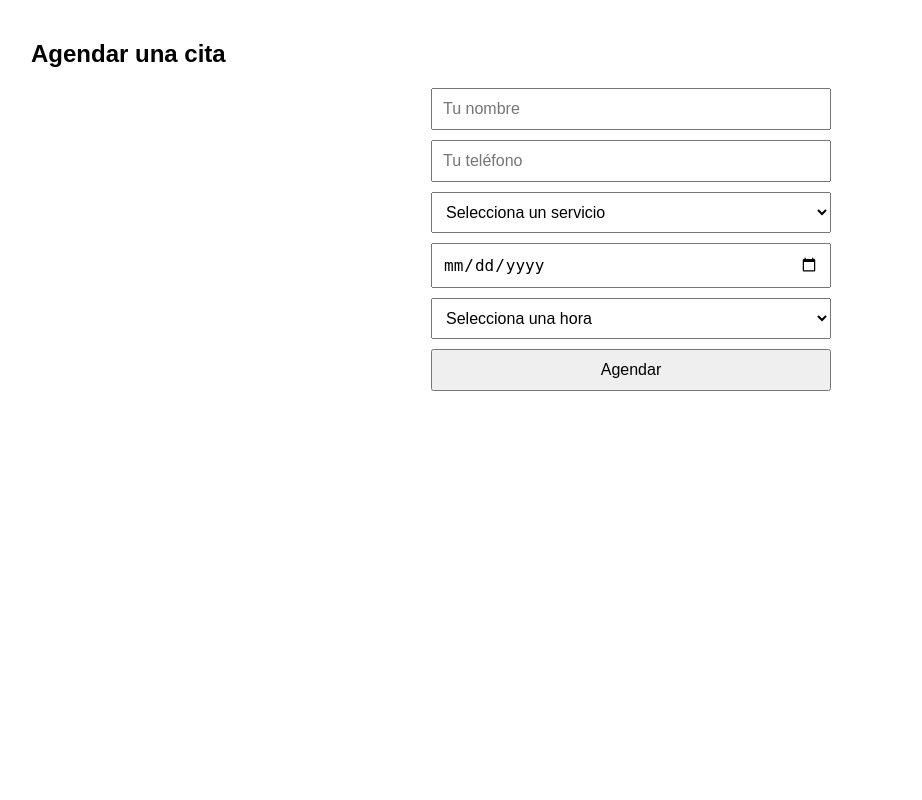
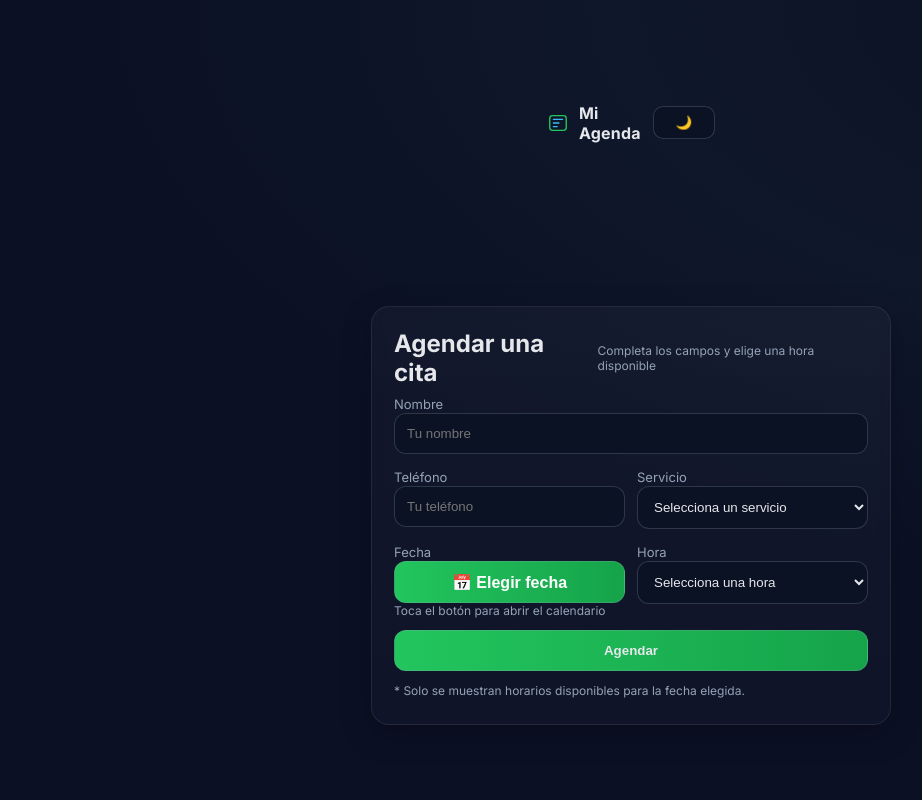
Before and after one commit to CarlosSGR/agenda_citas, a PHP site: page /formulario.php in a window 1280 px wide. Shown: the whole page, without its empty margins (9-931 px from the left). Run offline with PHP 8.4, Linux system fonts and the light colour scheme.

Commit message:
Estilo aplicado

```diff
--- /dev/null
+++ b/assets/css/formulario.css
@@ -0,0 +1,84 @@
+/* /assets/css/formulario.css */
+@import url('https://fonts.googleapis.com/css2?family=Inter:wght@400;600;700&display=swap');
+
+*{box-sizing:border-box}
+:root { --bg:#0f172a; --card:#111827ee; --muted:#94a3b8; --text:#e5e7eb; --accent:#22c55e; --accent2:#38bdf8; --field:#0b1224; --border:rgba(148,163,184,.25); }
+
+body{
+  font-family:Inter,system-ui,Segoe UI,Roboto,Arial,sans-serif;
+  margin:0;min-height:100vh;display:grid;place-items:center;color:var(--text);
+  background:radial-gradient(1200px 600px at 100% 0,#0b1025 0%,#0f172a 55%,#0b1025 100%);
+}
+
+.card{
+  width:100%;max-width:520px;background:linear-gradient(180deg,rgba(255,255,255,.03),rgba(255,255,255,.02));
+  border:1px solid rgba(255,255,255,.08);backdrop-filter:blur(6px);border-radius:18px;padding:22px 22px 26px;
+  box-shadow:0 10px 30px rgba(0,0,0,.25);animation:fadeIn .5s ease both
+}
+
+.title{display:flex;align-items:center;gap:10px;margin-bottom:6px}
+.subtitle,.hint,.hintf{font-size:12px;color:var(--muted);margin:0}
+
+form{display:grid;gap:12px}
+label{font-size:13px;color:var(--muted)}
+
+input,select,button{
+  width:100%;padding:12px;border-radius:12px;border:1px solid var(--border);
+  background:var(--field);color:var(--text);transition:.2s
+}
+input:focus,select:focus,button:focus{outline:none;border-color:var(--accent2);box-shadow:0 0 0 3px rgba(56,189,248,.25)}
+button{cursor:pointer;font-weight:600;background:linear-gradient(90deg,var(--accent),#16a34a)}
+
+.row{display:grid;grid-template-columns:1fr 1fr;gap:12px}
+
+/* loader */
+.loader{
+  height:44px;border:1px solid var(--border);border-radius:12px;
+  background:linear-gradient(100deg,#0b1224 40%,#0e1630 50%,#0b1224 60%) 0 0/200% 100%;
+  animation:shimmer 1.2s infinite linear
+}
+
+/* toast */
+.toast{
+  position:fixed;bottom:18px;left:50%;transform:translateX(-50%) translateY(16px);opacity:0;
+  background:#0b1224;border:1px solid var(--border);padding:10px 14px;border-radius:12px;color:var(--text);
+  transition:.25s;box-shadow:0 10px 30px rgba(0,0,0,.25)
+}
+.toast.show{opacity:1;transform:translateX(-50%) translateY(0)}
+
+/* fecha más obvia */
+.date-group{display:flex;gap:8px;align-items:stretch}
+#fecha{flex:1;min-width:0;background:var(--field);color:var(--text);border:1px solid var(--border);border-radius:12px;padding:12px}
+.date-btn {
+  white-space: nowrap;
+  border: 1px solid var(--border);
+  border-radius: 12px;
+  background: linear-gradient(90deg, var(--accent), #16a34a);
+  color: #fff;
+  font-weight: 600;
+  padding: 10px 18px; /* 🔹 más alto y ancho */
+  display: flex;
+  align-items: center;
+  justify-content: center; /* 🔹 centra el texto horizontalmente */
+  gap: 8px;
+  cursor: pointer;
+  transition: transform 0.05s ease;
+  font-size: 16px; /* 🔹 igual que los inputs */
+  height: 42px; /* 🔹 misma altura que los inputs */
+}
+
+.date-btn:active {
+  transform: translateY(1px);
+}
+
+#fecha:placeholder-shown + .date-btn,
+#fecha:not([value]) + .date-btn {
+  box-shadow: 0 0 0 0 rgba(34,197,94,.55);
+  animation: pulse 1.8s infinite;
+}
+
+
+/* animaciones */
+@keyframes fadeIn{from{opacity:0;transform:translateY(8px)}to{opacity:1;transform:none}}
+@keyframes shimmer{to{background-position:-200% 0}}
+@keyframes pulse{0%{box-shadow:0 0 0 0 rgba(34,197,94,.55)}70%{box-shadow:0 0 0 14px rgba(34,197,94,0)}100%{box-shadow:0 0 0 0 rgba(34,197,94,0)}}
--- /dev/null
+++ b/assets/css/theme.css
@@ -0,0 +1,27 @@
+/* theme.css */
+:root {
+  --bg:#0f172a; --card:#111827ee; --muted:#94a3b8; --text:#e5e7eb;
+  --accent:#22c55e; --accent2:#38bdf8; --field:#0b1224; --border:rgba(148,163,184,.25);
+}
+
+/* Tema claro */
+:root[data-theme="light"] {
+  --bg:#f7fafc; --card:#ffffff; --muted:#6b7280; --text:#111827;
+  --accent:#16a34a; --accent2:#0284c7; --field:#ffffff; --border:#d1d5db;
+}
+
+/* Reset body base */
+html,body{height:100%}
+body{background:var(--bg); color:var(--text); transition:background .25s,color .25s}
+
+/* Header con logo + toggle */
+.appbar{
+  display:flex; align-items:center; justify-content:space-between;
+  gap:12px; padding:14px 18px; max-width:980px; margin:14px auto 0;
+}
+.brand{display:flex; align-items:center; gap:10px; font-weight:700; letter-spacing:.2px}
+.brand img{width:22px; height:22px}
+.theme-toggle{
+  border:1px solid var(--border); background:var(--field); color:var(--text);
+  padding:8px 10px; border-radius:10px; cursor:pointer;
+}
--- a/formulario.php
+++ b/formulario.php
@@ -1,52 +1,145 @@
-<!-- formulario.php - Formulario para agendar cita -->
+<!-- formulario.php -->
 <!DOCTYPE html>
 <html lang="es">
 <head>
-    <meta charset="UTF-8">
+  <meta charset="UTF-8" />
   <title>Agendar Cita</title>
-    <style>
-        body { font-family: Arial; margin: 40px; }
-        form { max-width: 400px; margin: auto; display: flex; flex-direction: column; gap: 10px; }
-        input, select, button { padding: 10px; font-size: 16px; }
-    </style>
+    <link rel="stylesheet" href="assets/css/theme.css">
+    <link rel="stylesheet" href="assets/css/formulario.css">
+
   <script>
     async function cargarHorasDisponibles() {
-
       const fecha = document.querySelector('[name="fecha"]').value;
       const horaSelect = document.querySelector('[name="hora"]');
-
+      const horaWrap = document.getElementById('hora-wrap');
+      const submitBtn = document.getElementById('btn-submit');
       if (!fecha) return;
 
-        const response = await fetch(`horas_disponibles.php?fecha=${fecha}`);
-        const horas = await response.json();
+      horaSelect.style.display = 'none';
+      horaWrap.querySelector('.loader').style.display = 'block';
+      submitBtn.disabled = true;
 
+      try {
+        const res = await fetch(`horas_disponibles.php?fecha=${fecha}`);
+        const horas = await res.json();
         horaSelect.innerHTML = '<option value="">Selecciona una hora</option>';
-        horas.forEach(hora => {
-            const option = document.createElement('option');
-            option.value = hora;
-            option.textContent = hora;
-            horaSelect.appendChild(option);
+        horas.forEach(h => {
+          const opt = document.createElement('option');
+          opt.value = h; opt.textContent = h;
+          horaSelect.appendChild(opt);
+        });
+      } catch(e) {
+        console.error(e); showToast('No se pudieron cargar las horas. Intenta de nuevo.');
+      } finally {
+        horaWrap.querySelector('.loader').style.display = 'none';
+        horaSelect.style.display = 'block';
+        submitBtn.disabled = false;
+      }
+    }
+    function showToast(msg){
+      const t = document.getElementById('toast'); t.textContent = msg; t.classList.add('show');
+      setTimeout(()=> t.classList.remove('show'), 2500);
+    }
+    function validarSubmit(){
+      const req = ['nombre','telefono','servicio','fecha','hora'];
+      for (const n of req){ const el = document.querySelector(`[name="${n}"]`); if(!el.value){ showToast('Completa todos los campos'); return false;} }
+      return true;
+    }
+    function openPicker(){
+      const input = document.getElementById('fecha');
+      if (input.showPicker) input.showPicker(); else { input.focus(); input.click(); }
+    }
+    document.addEventListener('DOMContentLoaded', ()=>{
+      const f = document.getElementById('fecha');
+      f.addEventListener('keydown', e => e.preventDefault()); // sin input manual
     });
 
+    function openPicker() {
+        document.getElementById('fecha').showPicker();
     }
+
   </script>
 </head>
+
 <body>
-    <h2>Agendar una cita</h2>
-    <form action="procesar_cita.php" method="POST">
-        <input type="text" name="nombre" placeholder="Tu nombre" required>
-        <input type="tel" name="telefono" placeholder="Tu teléfono" required>
+    <div class="appbar">
+        <div class="brand">
+            <img src="assets/img/logo.svg" alt="logo">
+            <span>Mi Agenda</span>
+        </div>
+        <button class="theme-toggle" id="themeBtn" type="button" aria-label="Cambiar tema">🌙</button>
+    </div>
+    <script>
+        // Tema persistente
+        (function(){
+            const saved = localStorage.getItem('theme') || 'dark';
+            document.documentElement.setAttribute('data-theme', saved);
+            const btn = document.getElementById('themeBtn');
+            if(btn) btn.textContent = saved==='dark'?'🌙':'☀️';
+        })();
+        document.getElementById('themeBtn')?.addEventListener('click', ()=>{
+            const root = document.documentElement;
+            const next = root.getAttribute('data-theme')==='light' ? 'dark' : 'light';
+            root.setAttribute('data-theme', next);
+            localStorage.setItem('theme', next);
+            document.getElementById('themeBtn').textContent = next==='dark'?'🌙':'☀️';
+        });
+    </script>
+
+  <div class="card">
+    <div class="title">
+      <h2 style="margin:0">Agendar una cita</h2>
+      <span class="hintf">Completa los campos y elige una hora disponible</span>
+    </div>
+
+    <form action="procesar_cita.php" method="POST" onsubmit="return validarSubmit()">
+      <div>
+        <label>Nombre</label>
+        <input type="text" name="nombre" placeholder="Tu nombre" required />
+      </div>
+
+      <div class="row">
+        <div>
+          <label>Teléfono</label>
+          <input type="tel" name="telefono" placeholder="Tu teléfono" required />
+        </div>
+        <div>
+          <label>Servicio</label>
           <select name="servicio" required>
             <option value="">Selecciona un servicio</option>
             <option value="Corte de cabello">Corte de cabello</option>
             <option value="Limpieza facial">Limpieza facial</option>
             <option value="Consulta general">Consulta general</option>
           </select>
-        <input type="date" name="fecha" required onkeydown="return false" onchange="cargarHorasDisponibles()">
-        <select name="hora" required>
+        </div>
+      </div>
+
+      <div class="row">
+        <div>
+            <label>Fecha</label>
+            <div class="date-group">
+                <input id="fecha" type="date" name="fecha" required onchange="cargarHorasDisponibles()" style="display:none"/>
+                <button type="button" class="date-btn" onclick="openPicker()" title="Elegir fecha">📅 Elegir fecha</button>
+            </div>
+            <div class="hint">Toca el botón para abrir el calendario</div>
+        </div>
+
+        <div>
+          <label>Hora</label>
+          <div id="hora-wrap">
+            <div class="loader" style="display:none"></div>
+            <select name="hora" required style="display:block">
               <option value="">Selecciona una hora</option>
             </select>
-        <button type="submit">Agendar</button>
+          </div>
+        </div>
+      </div>
+
+      <button id="btn-submit" type="submit">Agendar</button>
+      <div class="hint">* Solo se muestran horarios disponibles para la fecha elegida.</div>
     </form>
+  </div>
+
+  <div id="toast" class="toast"></div>
 </body>
 </html>
```
Also changed, not shown: admin.php (+49 -18 lines), assets/css/admin.css (added, +42 -0 lines), assets/img/logo.svg (added). Lines whose indentation alone changed are shown as unchanged.
